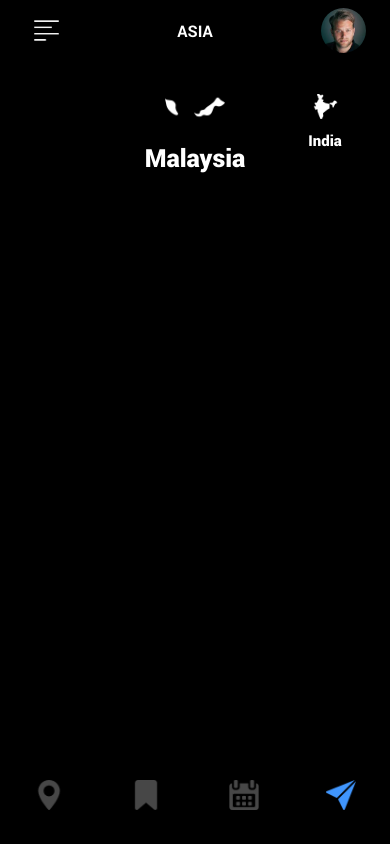
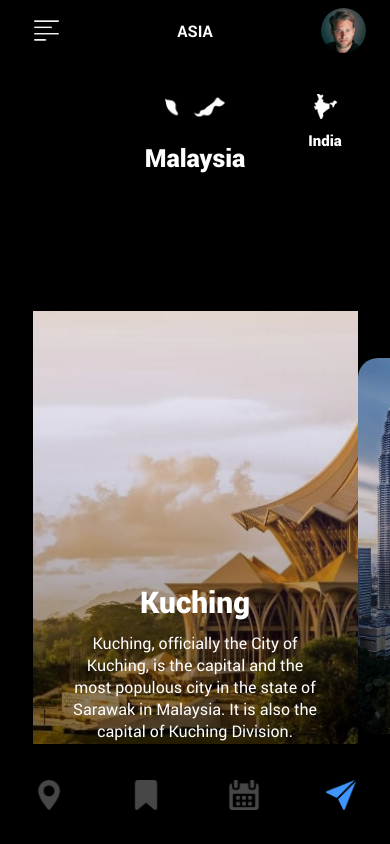
Before and after one commit to HussainMhm/React-Native-Projects, a React Native app in the folder Travel App UI/: screen /PlaneTab in a window 390 px wide. Built offline with nearby package versions, Linux system fonts and the light colour scheme.

Commit message:
Added the Places component

```diff
--- a/Travel App UI/screens/Dashboard.js
+++ b/Travel App UI/screens/Dashboard.js
@@ -15,11 +15,19 @@
 import { ScrollView } from "react-native-gesture-handler";
 
 const COUNTRIES_ITEM_SIZE = SIZES.width / 3;
+const PLACES_ITEM_SIZE = Platform.OS === "ios" ? SIZES.width / 1.25 : SIZES.width / 1.2;
+const EMPTY_ITEM_SIZE = (SIZES.width - PLACES_ITEM_SIZE) / 2;
 
 const Dashboard = ({ navigation }) => {
     const countryScrollX = useRef(new Animated.Value(0)).current;
+    const placesScrollX = useRef(new Animated.Value(0)).current;
 
     const [countries, setCountries] = useState([{ id: -1 }, ...dummyData.countries, { id: -2 }]);
+    const [places, setPlaces] = useState([
+        { id: -1 },
+        ...dummyData.countries[0].places,
+        { id: -2 },
+    ]);
 
     function renderHeader() {
         return (
@@ -172,6 +180,132 @@
         );
     }
 
+    function renderPlaces() {
+        return (
+            <Animated.FlatList
+                horizontal
+                showsHorizontalScrollIndicator={false}
+                data={places}
+                keyExtractor={(item) => `${item.id}`}
+                contentContainerStyle={{
+                    alignItems: "center",
+                }}
+                snapToAlignment="center"
+                snapToInterval={Platform.OS === "ios" ? PLACES_ITEM_SIZE + 28 : PLACES_ITEM_SIZE}
+                scrollEventThrottle={16}
+                decelerationRate={0}
+                bounces={false}
+                onScroll={Animated.event(
+                    [{ nativeEvent: { contentOffset: { x: placesScrollX } } }],
+                    { useNativeDriver: false }
+                )}
+                renderItem={({ item, index }) => {
+                    const opacity = placesScrollX.interpolate({
+                        inputRange: [
+                            (index - 2) * PLACES_ITEM_SIZE,
+                            (index - 1) * PLACES_ITEM_SIZE,
+                            index * PLACES_ITEM_SIZE,
+                        ],
+                        outputRange: [0.3, 1, 0.3],
+                        extrapolate: "clamp",
+                    });
+
+                    let activeHeight = 0;
+
+                    if (Platform.OS === "ios") {
+                        if (SIZES.height > 800) {
+                            activeHeight = SIZES.height / 2;
+                        } else {
+                            activeHeight = SIZES.height / 1.65;
+                        }
+                    } else {
+                        activeHeight = SIZES.height / 1.6;
+                    }
+
+                    const height = placesScrollX.interpolate({
+                        inputRange: [
+                            (index - 2) * PLACES_ITEM_SIZE,
+                            (index - 1) * PLACES_ITEM_SIZE,
+                            index * PLACES_ITEM_SIZE,
+                        ],
+                        outputRange: [SIZES.height / 2.25, activeHeight, SIZES.height / 2.25],
+                        extrapolate: "clamp",
+                    });
+
+                    if (index == 0 || index == places.length - 1) {
+                        return (
+                            <View
+                                style={{
+                                    width: EMPTY_ITEM_SIZE,
+                                }}
+                            />
+                        );
+                    } else {
+                        return (
+                            <Animated.View
+                                opacity={opacity}
+                                style={{
+                                    width: PLACES_ITEM_SIZE,
+                                    height: height,
+                                    alignItems: "center",
+                                    borderRadius: 18,
+                                    padding: 10,
+                                }}
+                            >
+                                <Image
+                                    source={item.image}
+                                    resizeMode="cover"
+                                    style={{
+                                        position: "absolute",
+                                        width: "100%",
+                                        height: "100%",
+                                        borderRadius: 20,
+                                    }}
+                                />
+
+                                <View
+                                    style={{
+                                        flex: 1,
+                                        alignItems: "center",
+                                        justifyContent: "flex-end",
+                                        marginHorizontal: SIZES.padding,
+                                    }}
+                                >
+                                    {/* Name */}
+                                    <Text
+                                        style={{
+                                            marginBottom: SIZES.radius,
+                                            color: COLORS.white,
+                                            ...FONTS.h1,
+                                        }}
+                                    >
+                                        {item.name}
+                                    </Text>
+                                    <Text
+                                        style={{
+                                            marginBottom: SIZES.padding * 2,
+                                            textAlign: "center",
+                                            color: COLORS.white,
+                                            ...FONTS.body3,
+                                        }}
+                                    >
+                                        {item.description}
+                                    </Text>
+                                </View>
+                            </Animated.View>
+                        );
+                    }
+
+                    return (
+                        <View>
+                            <Text style={{ color: COLORS.white }}>{item.name} </Text>
+                        </View>
+                    );
+                }}
+            />
+        );
+    }
+
     return (
         <SafeAreaView style={{ flex: 1, backgroundColor: COLORS.black, ...styles.androidsafearea }}>
             {renderHeader()}
@@ -181,6 +315,13 @@
                     {renderCountries()}
 
                     {/* Places */}
+                    <View
+                        style={{
+                            height: Platform.OS === "ios" ? 500 : 450,
+                        }}
+                    >
+                        {renderPlaces()}
+                    </View>
                 </View>
             </ScrollView>
         </SafeAreaView>
```
